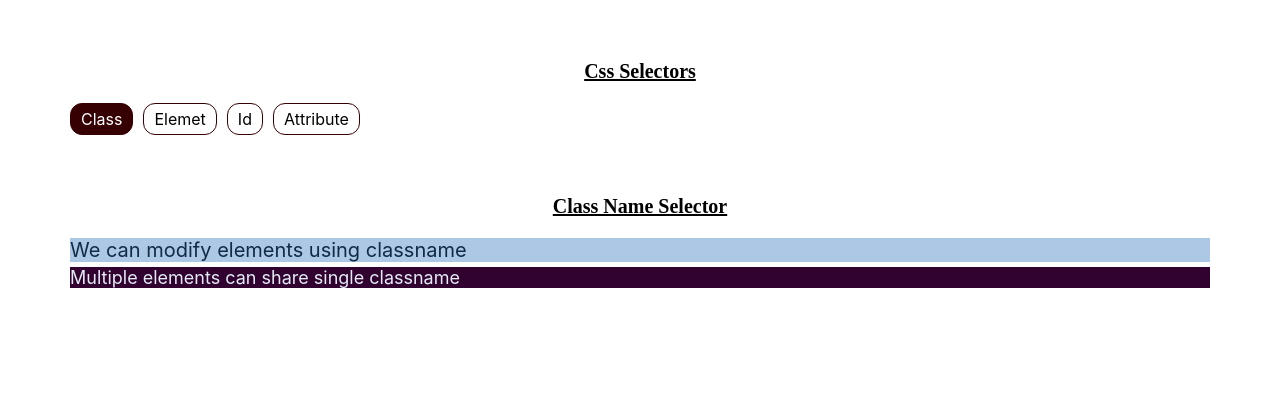
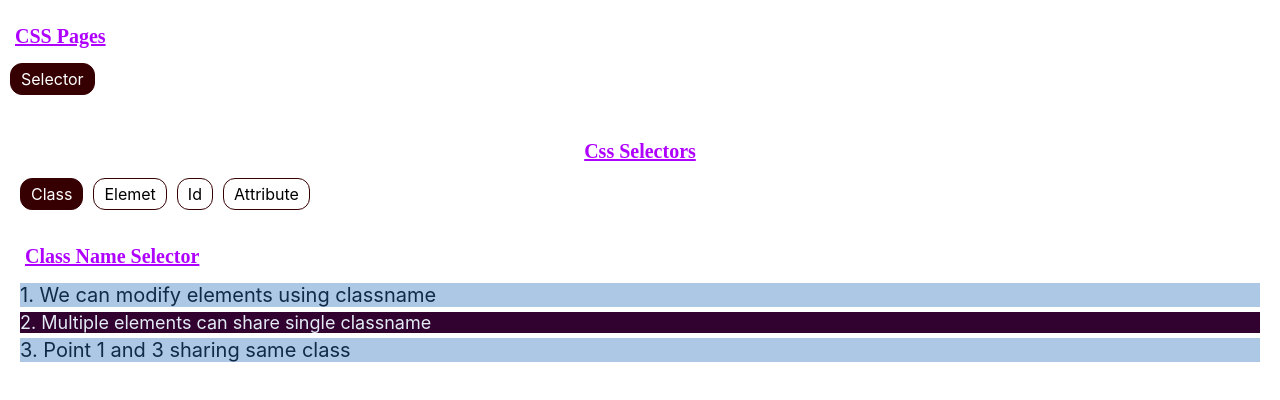
Before and after one commit to Er-RP/react-tutorials, a React (Create React App) app: page / in a window 1280 px wide. Shown: the top 400 px of the page. Built offline with nearby package versions, Linux system fonts and the light colour scheme.

Commit message:
attribute selector added

```diff
--- a/public/index.html
+++ b/public/index.html
@@ -24,7 +24,7 @@
       work correctly both with client-side routing and a non-root public URL.
       Learn how to configure a non-root public URL by running `npm run build`.
     -->
-    <title>React App</title>
+    <title>CSS</title>
   </head>
   <body>
     <noscript>You need to enable JavaScript to run this app.</noscript>
--- a/src/App.css
+++ b/src/App.css
@@ -1,6 +1,6 @@
 .app_wrapper {
-  margin: 20px 40px;
-  padding: 10px 20px;
+  /* margin: 10px 40px;
+  padding: 5px 20px; */
   box-sizing: border-box;
 }
 .title {
@@ -10,7 +10,11 @@
   font-family: "Times New Roman", Times, serif;
   font-size: 20px;
   font-weight: 700;
-  margin: 15px 0px;
+  margin: 10px 0px;
+  color: rgb(175, 1, 255);
+}
+.title--left {
+  text-align: left;
 }
 .wrapper_top,
 .wrapper_bottom {
@@ -32,3 +36,11 @@
   background-color: #360003;
   color: #ffffff;
 }
+.about_css_con {
+  margin: 5px 60px;
+  background: antiquewhite;
+  /* color: indigo; */
+  padding: 5px 10px;
+  border: 1px solid indigo;
+  border-radius: 20px;
+}
--- a/src/App.js
+++ b/src/App.js
@@ -1,42 +1,36 @@
 import { useState } from "react";
 import "./App.css";
-import AttributeSelector from "./components/AttributeSelector";
-import ClassSelector from "./components/ClassSelector";
-import ElementSelector from "./components/ElementSelector";
-import IdSelector from "./components/IdSelector";
+import CssSelectors from "./Pages/CSS_Selectors";
 
-const SELECTOR_ARRAY = ["Class", "Elemet", "Id", "Attribute"];
+const SELECTOR_ARRAY = ["Selector"];
 
-const RENDER_ITEM = {
-  Class: <ClassSelector />,
-  Elemet: <ElementSelector />,
-  Id: <IdSelector />,
-  Attribute: <AttributeSelector />,
-  Default: <ClassSelector />,
+const RENDER_PAGE = {
+  Selector: <CssSelectors />,
+  Default: <CssSelectors />,
 };
 const App = () => {
-  const [demo, setDemo] = useState("Class");
+  const [page, setPage] = useState("Selector");
   return (
-    <div className="app_wrapper">
+    <div class>
       <div className="wrapper_top">
-        <p className="title">Css Selectors</p>
+        <p className="title title--left">CSS Pages</p>
         <div className="selector_wrapper">
           {SELECTOR_ARRAY.map((sel, i) => (
             <div
               className={`selector--item ${
-                demo === sel && "selector--item__active"
+                page === sel && "selector--item__active"
               }`}
               key={i}
-              onClick={() => setDemo(sel)}
+              onClick={() => setPage(sel)}
             >
               {sel}
             </div>
           ))}
         </div>
       </div>
-      <br />
+      {/* <br /> */}
       <div className="wrapper_bottom">
-        {RENDER_ITEM[demo] || RENDER_ITEM["Default"]}
+        {RENDER_PAGE[page] || RENDER_PAGE["Default"]}
       </div>
     </div>
   );
--- /dev/null
+++ b/src/Pages/CSS_Selectors.js
@@ -0,0 +1,44 @@
+import { useState } from "react";
+import AttributeSelector from "../components/AttributeSelector";
+import ClassSelector from "../components/ClassSelector";
+import ElementSelector from "../components/ElementSelector";
+import IdSelector from "../components/IdSelector";
+
+const SELECTOR_ARRAY = ["Class", "Elemet", "Id", "Attribute"];
+
+const RENDER_ITEM = {
+  Class: <ClassSelector />,
+  Elemet: <ElementSelector />,
+  Id: <IdSelector />,
+  Attribute: <AttributeSelector />,
+  Default: <ClassSelector />,
+};
+const CssSelectors = () => {
+  const [demo, setDemo] = useState("Class");
+  return (
+    <div className="app_wrapper">
+      <div className="wrapper_top">
+        <p className="title">Css Selectors</p>
+        <div className="selector_wrapper">
+          {SELECTOR_ARRAY.map((sel, i) => (
+            <div
+              className={`selector--item ${
+                demo === sel && "selector--item__active"
+              }`}
+              key={i}
+              onClick={() => setDemo(sel)}
+            >
+              {sel}
+            </div>
+          ))}
+        </div>
+      </div>
+      {/* <br /> */}
+      <div className="wrapper_bottom">
+        {RENDER_ITEM[demo] || RENDER_ITEM["Default"]}
+      </div>
+    </div>
+  );
+};
+
+export default CssSelectors;
--- a/src/components/AttributeSelector/AttributeSelector.css
+++ b/src/components/AttributeSelector/AttributeSelector.css
@@ -32,3 +32,15 @@ Here we are applying style for all the  elements which are having class 'attribu
   background-color: #31012f;
   color: #e3ecf5;
 }
+
+/*
+Atrribute selector with exact value.
+Here we are applying style for all the  elements which are having  atrribute 'data-attr' and attribute value 'true
+*/
+
+[data-attr="true"] {
+  color: aliceblue;
+  background-color: rgb(43, 84, 1);
+  padding: 4px;
+  border-radius: 2px;
+}
--- a/src/components/AttributeSelector/index.js
+++ b/src/components/AttributeSelector/index.js
@@ -3,25 +3,65 @@ import "./AttributeSelector.css";
 const AttributeSelector = () => {
   return (
     <div>
-      <p className="title">Attribute Selector (simple)</p>
+      <>
+        <p className="title title--left">Attribute Selector (simple)</p>
+        <div className="about_css_con">
+          We can target HTML elements using their attribute. We are targeting
+          HTML elements which have attribute named as <strong>'title'</strong>
+        </div>
         <button title="">This button have attribute named as 'title'</button>
         <button>This button Doesn't have attribute named as 'title'</button>
-      <br />
-      <p className="title">Attribute Selector with Element</p>
+      </>
+      {/* <br /> */}
+      <>
+        <p className="title title--left">Attribute Selector with Element</p>
+        <div className="about_css_con">
+          We can target HTML elements using their attribute with combination of
+          element. We are targeting HTML elements which have attribute named as{" "}
+          <strong>'title'</strong> and element <strong>"span"</strong>
+        </div>
         <span title="">
-        This span have attribute named as 'title' and specifc style only spplied
-        for all span which have 'title' attribute.
+          This span have attribute named as 'title' and specifc style only
+          spplied for all span which have 'title' attribute.
         </span>
         <span>Span element without title attribute</span>
         <span title="">
           Simply reusing same style using 'title' attribute on this span too.
         </span>
-      <br />
-      <p className="title">Attribute Selector with Class</p>
-      <div attribute-with-class="att_class" className="attributeSelectorClass">
+      </>
+      <>
+        <p className="title title--left">Attribute Selector with Class</p>
+        <div className="about_css_con">
+          We can target HTML elements using their attribute with combination of
+          class name. We are targeting HTML elements which have attribute named
+          as <strong>'attribute-with-class'</strong> and class name{" "}
+          <strong>"attributeSelectorClass"</strong>
+        </div>
+        <div
+          attribute-with-class="att_class"
+          className="attributeSelectorClass"
+        >
           This is styled using class name 'attributeSelectorClass' and the
           attribute named 'attribute-with-class'
         </div>
+      </>
+      <>
+        <p className="title title--left">
+          Attribute Selector with exact attribute value
+        </p>
+        <div className="about_css_con">
+          We can target HTML elements using their attribute and exact attribute
+          value. We are targeting HTML elements which have attribute{" "}
+          <strong>'data-attr'</strong> and attribute value{" "}
+          <strong>"true"</strong>
+        </div>
+        <p data-attr={true}>
+          This paragraph have exact value 'true' for attribute 'data-attr'.
+        </p>
+        <p data-attr={false}>
+          This paragraph have value 'false' for attribute 'data-attr'.
+        </p>
+      </>
     </div>
   );
 };
--- a/src/components/ClassSelector/index.js
+++ b/src/components/ClassSelector/index.js
@@ -3,9 +3,12 @@ import "./ClassSelector.css";
 const ClassSelector = () => {
   return (
     <>
-      <p className="title">Class Name Selector</p>
-      <div className="class1">We can modify elements using classname</div>
-      <div className="class2">Multiple elements can share single classname</div>
+      <p className="title title--left">Class Name Selector</p>
+      <div className="class1">1. We can modify elements using classname</div>
+      <div className="class2">
+        2. Multiple elements can share single classname
+      </div>
+      <div className="class1">3. Point 1 and 3 sharing same class</div>
     </>
   );
 };
--- a/src/components/ElementSelector/index.js
+++ b/src/components/ElementSelector/index.js
@@ -3,7 +3,7 @@ import "./ElementSelector.css";
 const ElementSelector = () => {
   return (
     <>
-      <p className="title">Element Selector</p>
+      <p className="title title--left">Element Selector</p>
       <li>ElementSelector is used to select specific element</li>
       <p>Css properties are shared between same elements</p>
       <li>For example both `li` elements have same css properties</li>
--- a/src/components/IdSelector/index.js
+++ b/src/components/IdSelector/index.js
@@ -3,7 +3,7 @@ import "./IdSelector.css";
 const IdSelector = () => {
   return (
     <>
-      <p className="title">Id Selector</p>
+      <p className="title title--left">Id Selector</p>
       <div id="idselector">
         Id should be unique. By using this id we can modify style of element
       </div>
```
Lines whose indentation alone changed are shown as unchanged.
